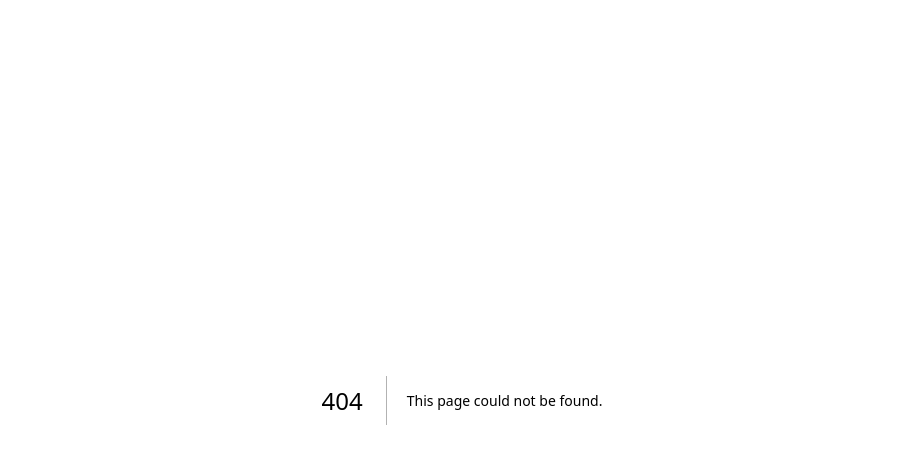
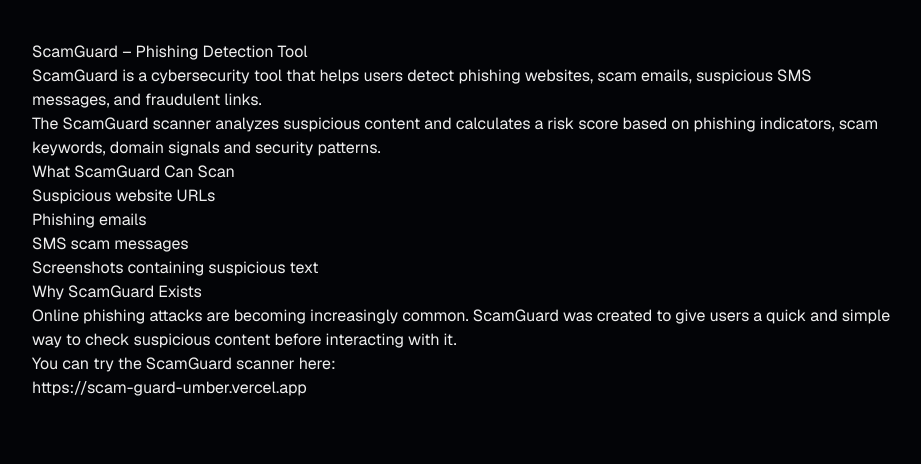
Before and after one commit to YamMana35/ScamGuard, a Next.js app in the folder frontend/b_435ZbrspprC-1773142166268/: page /scamguard in a window 1280 px wide. Before the commit this address had no page. Shown: the top 464 px of the page, without its empty margins (178-1099 px from the left). Built offline with nearby package versions, Linux system fonts and the light colour scheme.

Commit message:
add scamguard SEO page

```diff
--- /dev/null
+++ b/frontend/b_435ZbrspprC-1773142166268/app/scamguard/page.tsx
@@ -0,0 +1,45 @@
+export default function ScamGuardPage() {
+  return (
+    <main style={{ maxWidth: 900, margin: "0 auto", padding: "40px 20px" }}>
+      <h1>ScamGuard – Phishing Detection Tool</h1>
+
+      <p>
+        ScamGuard is a cybersecurity tool that helps users detect phishing
+        websites, scam emails, suspicious SMS messages, and fraudulent links.
+      </p>
+
+      <p>
+        The ScamGuard scanner analyzes suspicious content and calculates a risk
+        score based on phishing indicators, scam keywords, domain signals and
+        security patterns.
+      </p>
+
+      <h2>What ScamGuard Can Scan</h2>
+
+      <ul>
+        <li>Suspicious website URLs</li>
+        <li>Phishing emails</li>
+        <li>SMS scam messages</li>
+        <li>Screenshots containing suspicious text</li>
+      </ul>
+
+      <h2>Why ScamGuard Exists</h2>
+
+      <p>
+        Online phishing attacks are becoming increasingly common. ScamGuard was
+        created to give users a quick and simple way to check suspicious
+        content before interacting with it.
+      </p>
+
+      <p>
+        You can try the ScamGuard scanner here:
+      </p>
+
+      <p>
+        <a href="https://scam-guard-umber.vercel.app">
+          https://scam-guard-umber.vercel.app
+        </a>
+      </p>
+    </main>
+  )
+}
```
